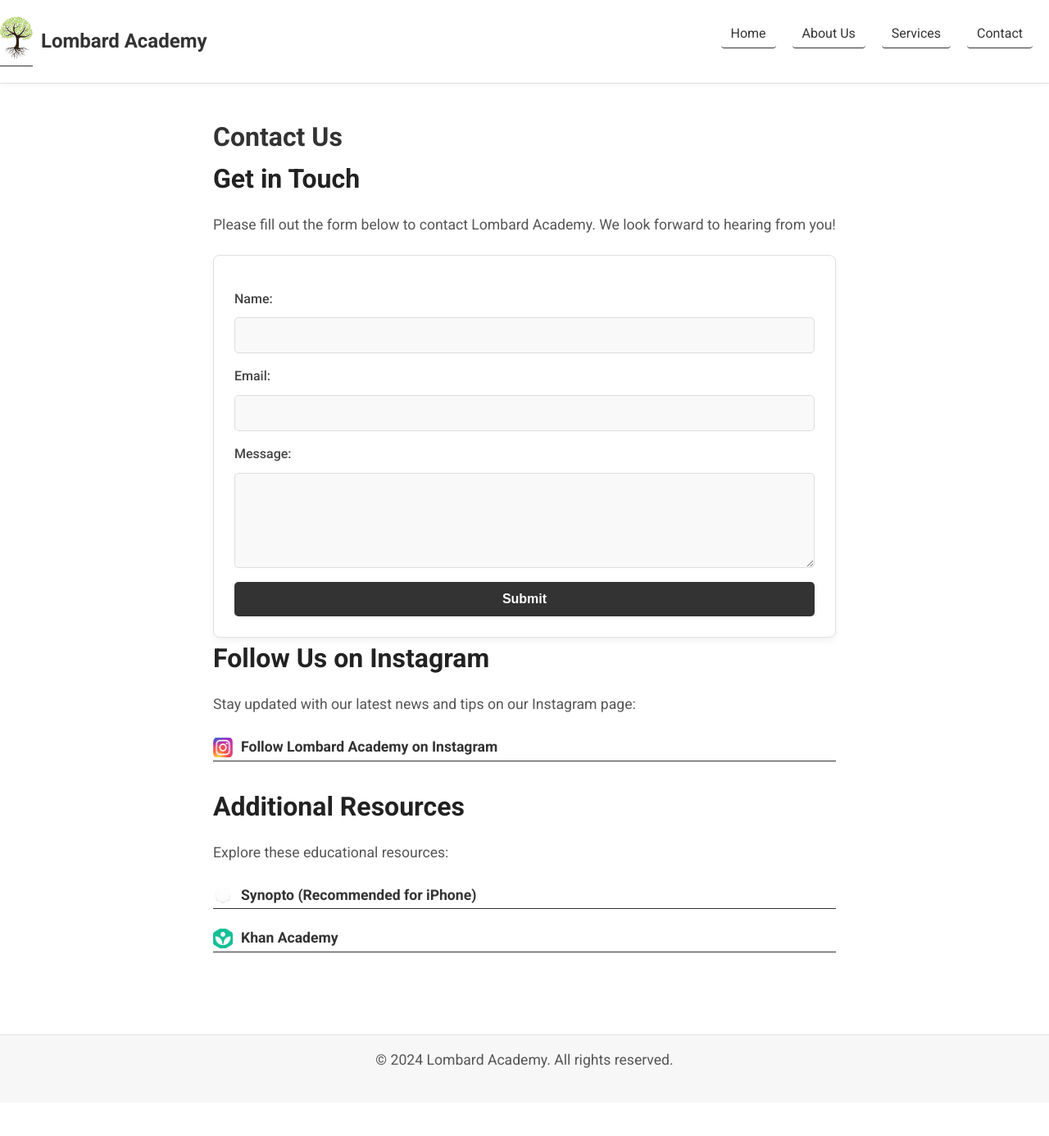
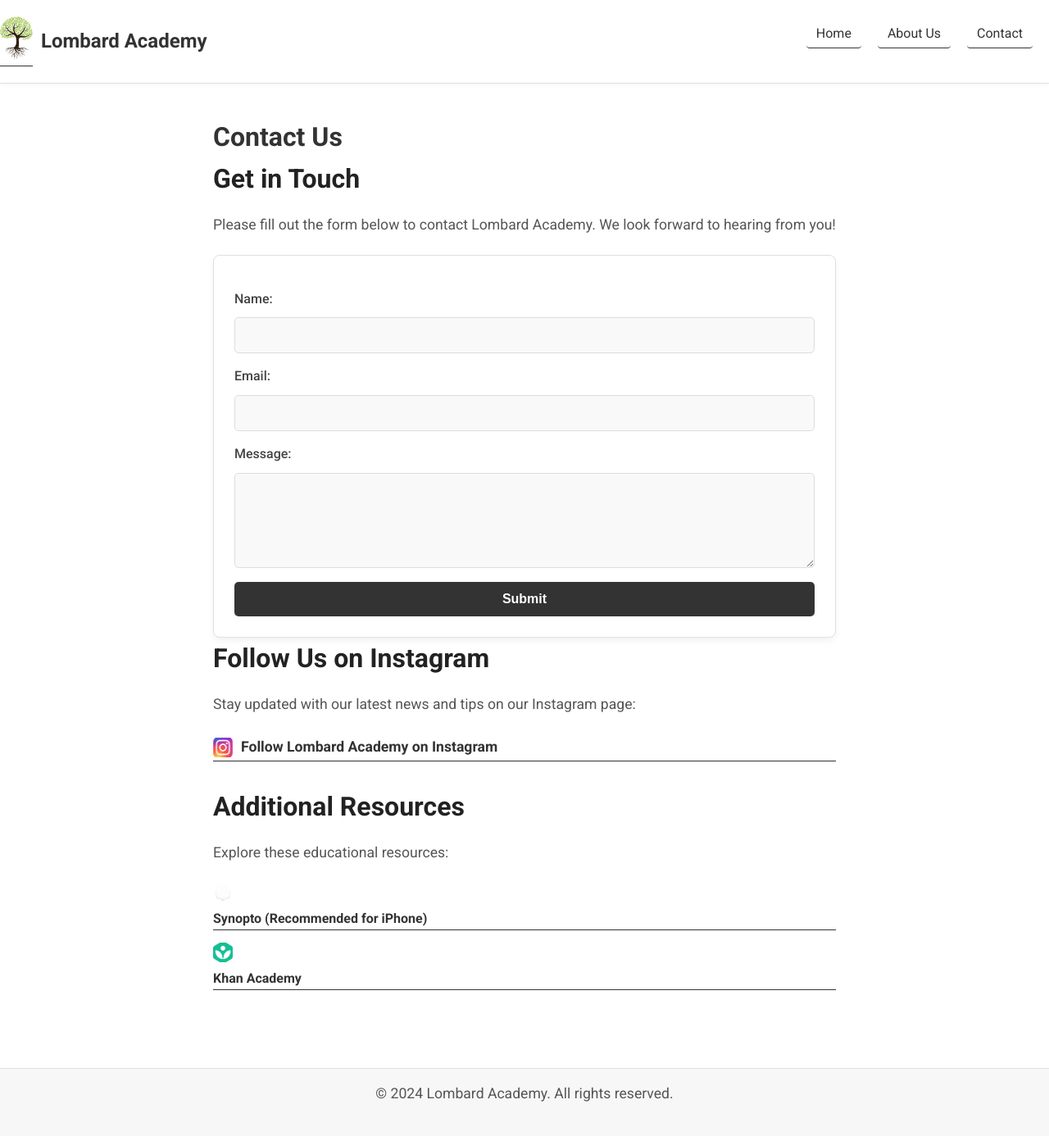
Before and after one commit to nicholasl25/lombardacademy, a Jekyll site: the page built from contact.md, in a window 1280 px wide. Shown: the whole page at 82% size. Built offline with Jekyll 4.4.1, drawn with Linux system fonts in a browser that asks for light colours; before the commit the page ends 1345 px from its top, so only the background shows below that.

Commit message:
Removed Services Tab

```diff
--- a/_includes/header.html
+++ b/_includes/header.html
@@ -9,7 +9,6 @@
         <ul>
             <li><a href="{{ '/' | relative_url }}">Home</a></li>
             <li><a href="{{ '/about' | relative_url }}">About Us</a></li>
-            <li><a href="{{ '/services' | relative_url }}">Services</a></li>
             <li><a href="{{ '/contact' | relative_url }}">Contact</a></li>
         </ul>
     </nav>
--- a/contact.md
+++ b/contact.md
@@ -39,12 +39,16 @@ Stay updated with our latest news and tips on our Instagram page:
 
 Explore these educational resources:
 
-<a href="https://www.synopto.xyz" target="_blank" class="resource-link">
-    <img src="{{ site.baseurl }}/assets/images/synopto.png" alt="Synopto Logo" class="resource-icon">
-    Synopto (Recommended for iPhone)
-</a>
+<div class="resource-item">
+    <img src="assets/images/synopto.png" alt="Synopto Logo" class="resource-icon">
+    <a href="https://www.synopto.xyz" target="_blank" class="resource-link">
+        Synopto (Recommended for iPhone)
+    </a>
+</div>
 
-<a href="https://khanacademy.org" target="_blank" class="resource-link">
-    <img src="{{ site.baseurl }}/assets/images/khan.png" alt="Khan Academy Logo" class="resource-icon">
-    Khan Academy
-</a>
+<div class="resource-item">
+    <img src="/assets/images/khan.png" alt="Khan Academy Logo" class="resource-icon">
+    <a href="https://khanacademy.org" target="_blank" class="resource-link">
+        Khan Academy
+    </a>
+</div>
```
